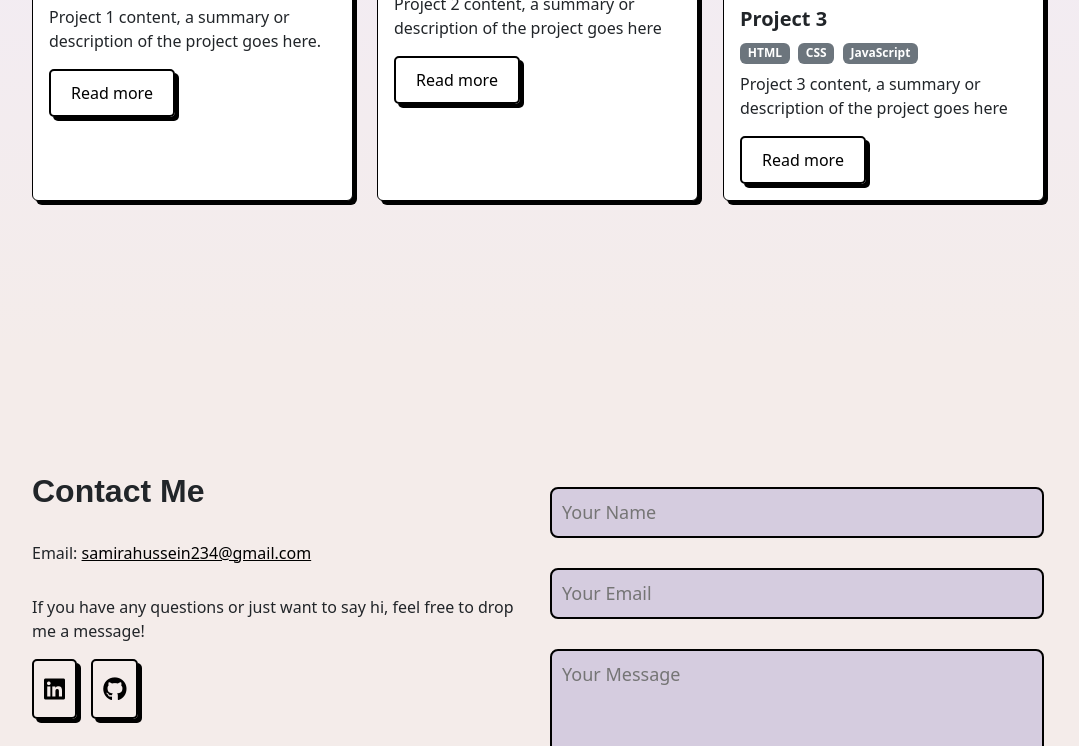
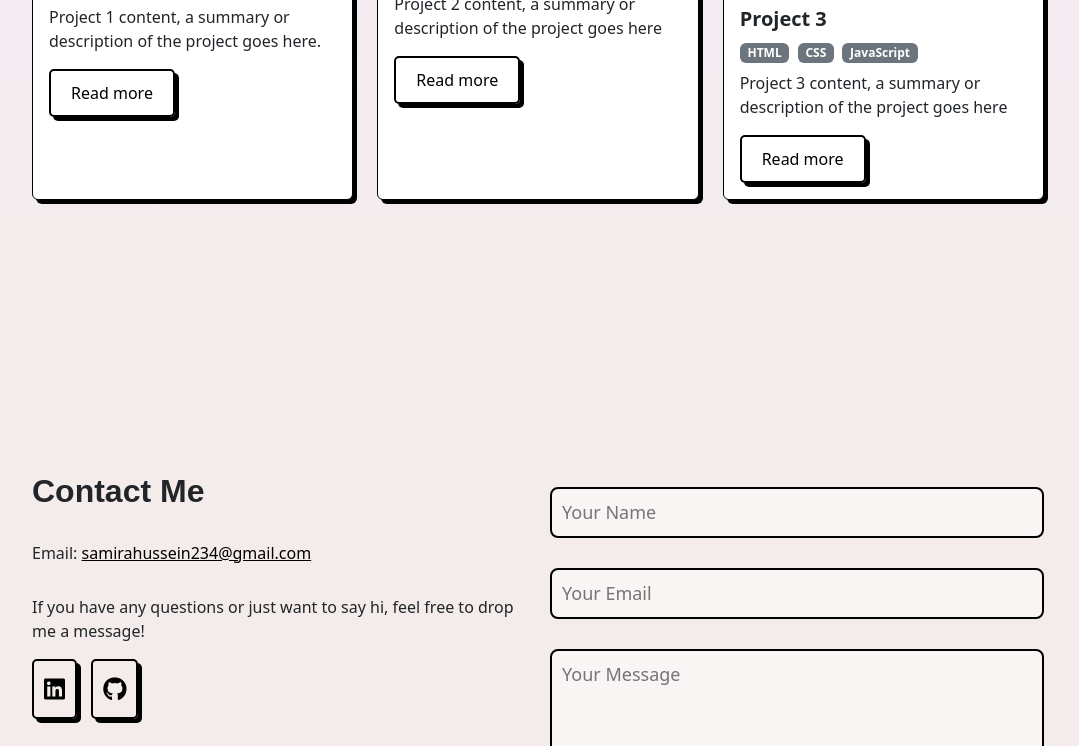
Before and after one commit to samira-hussein/-samiras-portfolio, a plain HTML site: page index.html in a window 1280 px wide. Shown: the part 2054-2800 px from the top of the page, without its empty margins (102-1181 px from the left). Drawn offline with nearby package versions, Linux system fonts and the light colour scheme.

Commit message:
fixed errors

```diff
--- a/css/styles.css
+++ b/css/styles.css
@@ -328,7 +328,7 @@ form textarea {
   width: 100%;
   border: 0;
   outline: none;
-  background: #d5ccdf;
+  background: #f9f5f4;
   padding: 15px;
   margin: 15px 0;
   color: #000000;
--- a/index.html
+++ b/index.html
@@ -309,4 +309,6 @@
 
 </body>
 
+</body>
+<script src="js/script.js"></script>
 </html>
```
